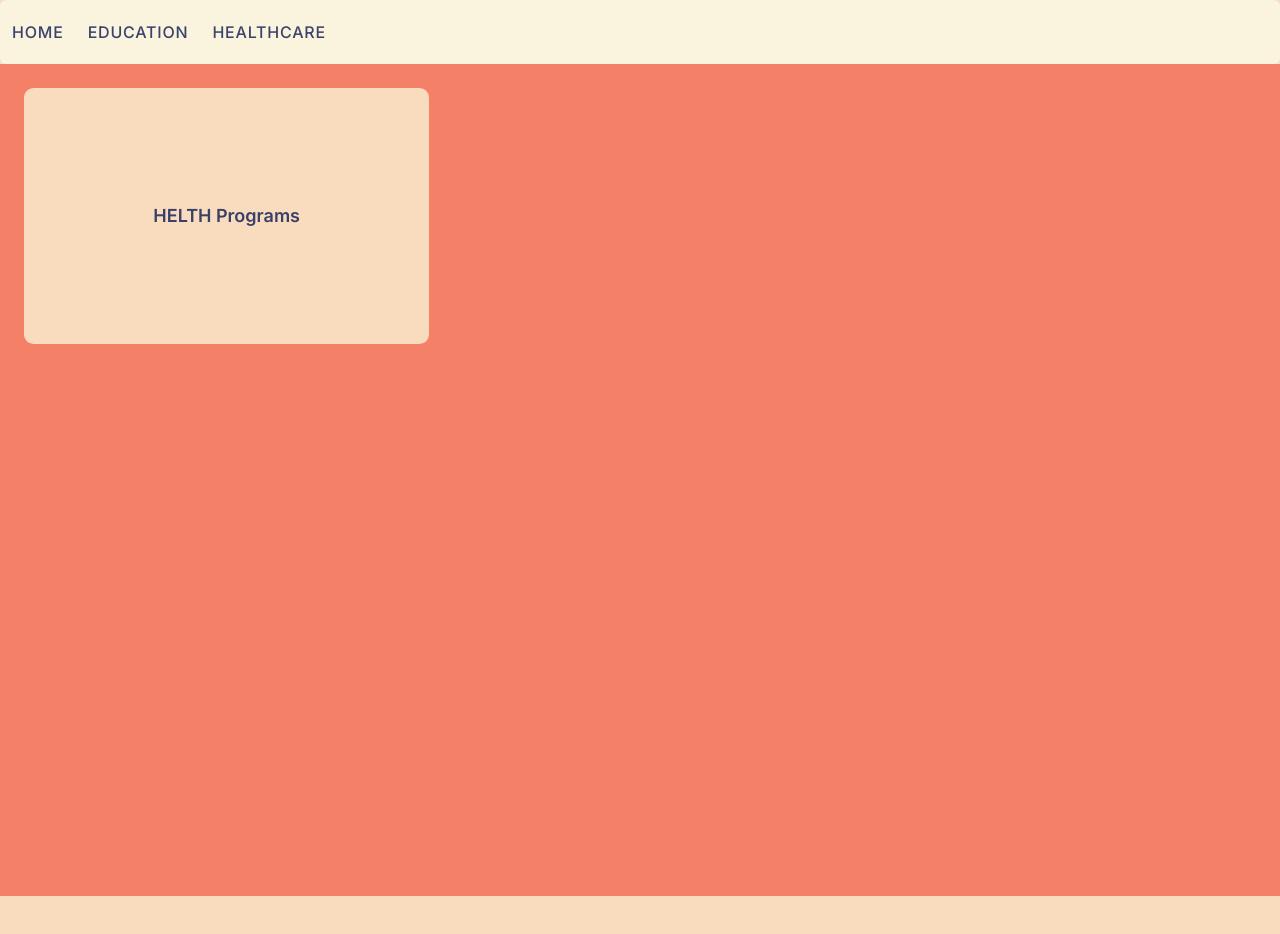
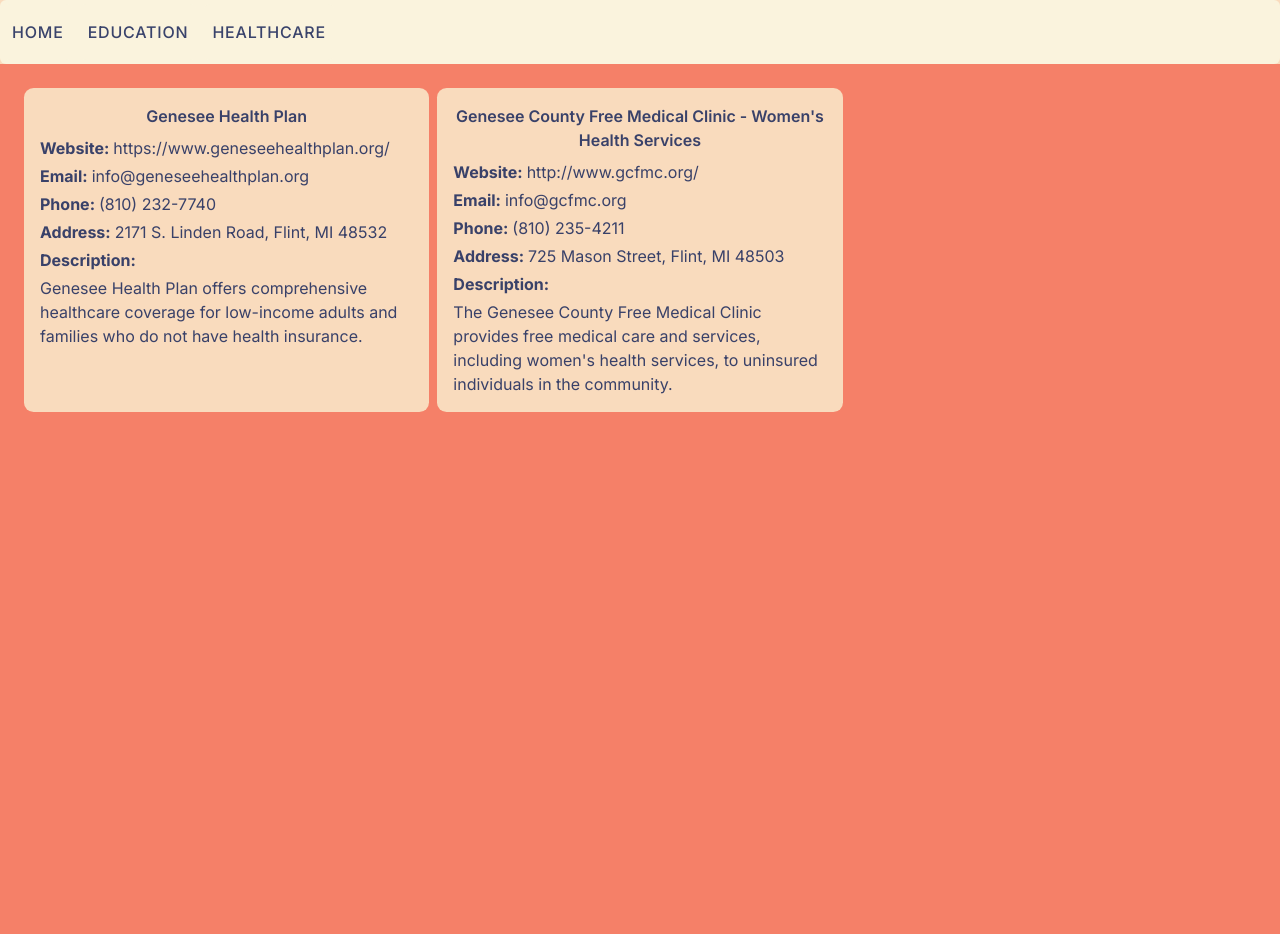
Before and after one commit to YouGuavas/gencowomen, a Next.js app: page /healthcare in a window 1280 px wide. Shown: the top 934 px of the page. Before the commit the page ends 896 px from the top, so only its background shows below. Built offline with nearby package versions, Linux system fonts and the light colour scheme.

Commit message:
Add data

```diff
--- a/app/healthcare/page.tsx
+++ b/app/healthcare/page.tsx
@@ -1,6 +1,6 @@
 import Table from '@/components/Table';
-import links from '../../data/healthcare.json';
+import links from '../../data/healthcare/healthcare.json';
 
 export default function Home() {
-	return <Table links={links} />;
+	return <Table programs={links} />;
 }
--- a/app/page.tsx
+++ b/app/page.tsx
@@ -2,7 +2,7 @@
 export default function Home() {
 	return (
 		<>
-			<header className="md:p-6 p-2 text-xs md:text-base xl:text-3xl text-center background-2 color-7">
+			<header className="md:p-6 p-2 text-xs md:text-base xl:text-2xl text-center background-2 color-7">
 				<h1>Welcome to the Genesee County Women's Resource Directory!</h1>
 				<p>
 					Our mission is to connect underserved women in Genesee County,
@@ -10,7 +10,7 @@
 				</p>
 			</header>
 
-			<main className="flex min-h-screen flex-col justify-between p-2 md:p-24">
+			<main className="flex min-h-screen flex-col justify-between p-2 md:px-14">
 				<section className="background-1 px-2 py-4 rounded-sm mb-1">
 					<Link href="/healthcare">
 						<h2 className="text-base md:text-2xl font-bold mb-4 color-6">
--- a/components/ResourceLink.tsx
+++ b/components/ResourceLink.tsx
@@ -18,20 +18,22 @@
 						return (
 							<li
 								key={index}
-								className="flex gap-1 overflow-x-scroll md:overflow-x-auto text-xs sm:text-sm md:text-md"
+								className="text-left flex gap-1 text-xs md:text-base"
 							>
 								<strong className="capitalize">{`${prop}: `}</strong>
-								<p>{value}</p>
+								<p className="text-left overflow-x-scroll md:overflow-x-auto">
+									{value}
+								</p>
 							</li>
 						);
 					} else {
 						return (
 							<li
 								key={index}
-								className="flex flex-col text-left gap-1 sm:overflow-y-scroll md:overflow-y-auto"
+								className="flex flex-col text-left gap-1 sm:overflow-y-scroll md:overflow-y-auto text-xs md:text-base"
 							>
 								<strong className="capitalize">{`${prop}: `}</strong>
-								<p>{value}</p>
+								<p className="text-xs md:text-base">{value}</p>
 							</li>
 						);
 					}
@@ -47,7 +49,7 @@
 				className={`${styles.link} col-span-1 background-2 color-7 flex flex-col gap-2`}
 				href={url ? url.toString() : 'error'}
 			>
-				<h2>{title}</h2>
+				<h2 className="text-xs md:text-base font-semibold">{title}</h2>
 				<ul className="flex flex-col gap-1">{renderProps()}</ul>
 			</Link>
 		</>
--- a/data/education/ged.json
+++ b/data/education/ged.json
@@ -6,7 +6,7 @@
 		"url": "https://www.gclcliteracy.org/about-gclc",
 		"email": "info@gclc-mi.org",
 		"phone": "(810) 238-4773",
-		"description": "The Genesee County Literacy Coalition offers GED preparation classes and tutoring services for adults. They provide individualized support to help students improve their skills in across various subjects, preparing them to pass the GED exam."
+		"description": "The Genesee County Literacy Coalition offers GED preparation classes and tutoring services for adults. They provide individualized support to help students improve their skills in across various subjects, preparing them to pass the GED exam. "
 	},
 	{
 		"id": "mcc",
--- /dev/null
+++ b/data/healthcare/healthcare.json
@@ -0,0 +1,20 @@
+[
+	{
+		"id": "genesee_health",
+		"title": "Genesee Health Plan",
+		"address": "2171 S. Linden Road, Flint, MI 48532",
+		"url": "https://www.geneseehealthplan.org/",
+		"email": "info@geneseehealthplan.org",
+		"phone": "(810) 232-7740",
+		"description": "Genesee Health Plan offers comprehensive healthcare coverage for low-income adults and families who do not have health insurance."
+	},
+	{
+		"id": "genesee_womens_center",
+		"title": "Genesee County Free Medical Clinic - Women's Health Services",
+		"address": "725 Mason Street, Flint, MI 48503",
+		"url": "http://www.gcfmc.org/",
+		"email": "info@gcfmc.org",
+		"phone": "(810) 235-4211",
+		"description": "The Genesee County Free Medical Clinic provides free medical care and services, including women's health services, to uninsured individuals in the community."
+	}
+]
```
Also changed, not shown: data/healthcare/demo.json (deleted, +0 -8 lines), data/housing/housing.json (added, +20 -0 lines).
